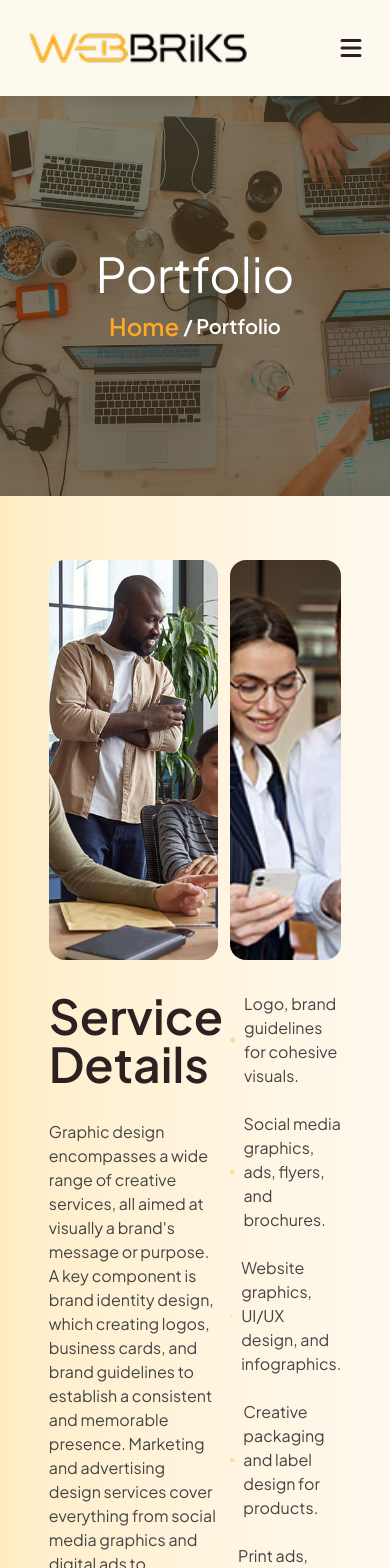
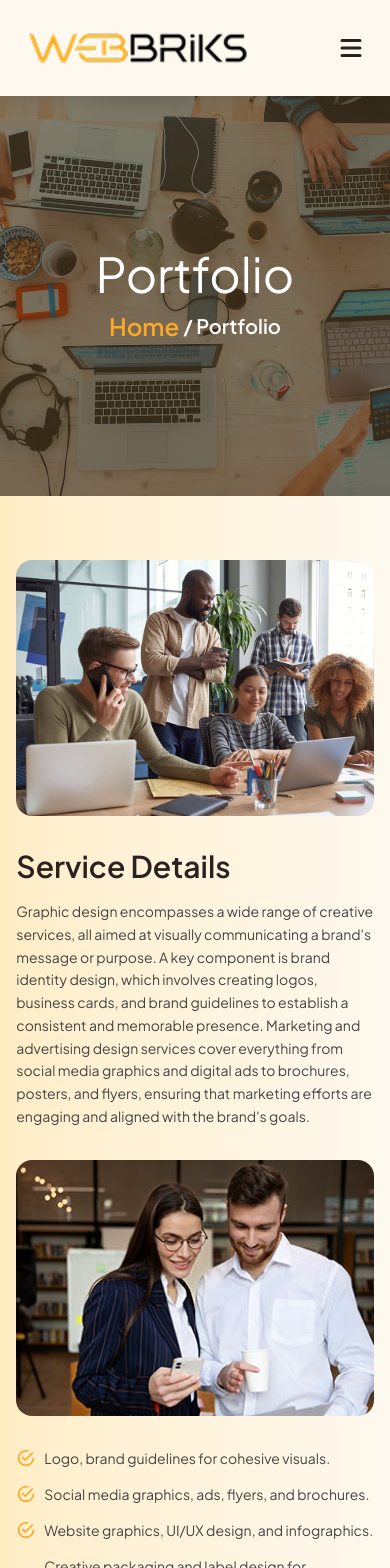
Before and after one commit to 1Inzamam/Digital-agency, a React (Vite) app: page /portfolio in a window 390 px wide. Shown: the top 1568 px of the page. Built offline with nearby package versions, Linux system fonts and the light colour scheme.

Commit message:
serviceDetails component responsive complete

```diff
--- a/src/Components/PortfolioLayout/ServiceDetails.jsx
+++ b/src/Components/PortfolioLayout/ServiceDetails.jsx
@@ -4,34 +4,37 @@ import image2 from "../../assets/image/portfolioimage2.png";
 
 const ServiceDetails = () => {
   return (
-    <div >
-      <div className="w-9/12 mx-auto flex justify-between pt-16 lg:pt-28">
-        <div className="w-[58%] space-y-8">
-          <div className="w-full h-100">
+    <div>
+      <div className="w-11/12 sm:w-10/12 md:w-9/12 mx-auto flex flex-col lg:flex-row justify-between gap-8 pt-16 lg:pt-28">
+        {/* Left Column */}
+        <div className="w-full lg:w-[58%] space-y-8">
+          <div className="w-full h-64 sm:h-80 md:h-96 lg:h-100">
             <img
               className="w-full h-full object-cover rounded-2xl"
               src={image1}
               alt=""
             />
           </div>
-          <div className="space-y-8">
-            <h1 className="text-5xl font-semibold text-primary">
+          <div className="space-y-4 sm:space-y-8">
+            <h1 className="text-3xl sm:text-4xl lg:text-5xl font-semibold text-primary">
               Service Details
             </h1>
-            <p className="text-neutral">
+            <p className="text-neutral text-sm sm:text-base leading-relaxed">
               Graphic design encompasses a wide range of creative services, all
-              aimed at visually a brand's message or purpose. A key component is
-              brand identity design, which creating logos, business cards, and
-              brand guidelines to establish a consistent and memorable presence.
-              Marketing and advertising design services cover everything from
-              social media graphics and digital ads to brochures, posters, and
-              flyers, ensuring that marketing efforts are engaging and aligned
-              with the brand's goals.
+              aimed at visually communicating a brand's message or purpose. A
+              key component is brand identity design, which involves creating
+              logos, business cards, and brand guidelines to establish a
+              consistent and memorable presence. Marketing and advertising
+              design services cover everything from social media graphics and
+              digital ads to brochures, posters, and flyers, ensuring that
+              marketing efforts are engaging and aligned with the brand's goals.
             </p>
           </div>
         </div>
-        <div className="w-[38%] space-y-8">
-          <div className="w-full h-100 ">
+
+        {/* Right Column */}
+        <div className="w-full lg:w-[38%] space-y-8">
+          <div className="w-full h-64 sm:h-80 md:h-96 lg:h-100">
             <img
               className="w-full h-full object-cover rounded-2xl"
               src={image2}
@@ -39,25 +42,25 @@ const ServiceDetails = () => {
             />
           </div>
           <div>
-            <ul className="space-y-6">
-              <li  className="flex items-center gap-2 text-neutral">
-                <IoMdCheckmarkCircleOutline className="text-[#FFA726] text-xl" />
+            <ul className="space-y-4 sm:space-y-6">
+              <li className="flex items-center gap-2 text-neutral text-sm sm:text-base">
+                <IoMdCheckmarkCircleOutline className="text-[#FFA726] text-xl shrink-0" />
                 Logo, brand guidelines for cohesive visuals.
               </li>
-              <li className="flex items-center gap-2 text-neutral">
-                <IoMdCheckmarkCircleOutline className="text-[#FFA726] text-xl" />
+              <li className="flex items-center gap-2 text-neutral text-sm sm:text-base">
+                <IoMdCheckmarkCircleOutline className="text-[#FFA726] text-xl shrink-0" />
                 Social media graphics, ads, flyers, and brochures.
               </li>
-              <li className="flex items-center gap-2 text-neutral">
-                <IoMdCheckmarkCircleOutline  className="text-[#FFA726] text-xl"/>
+              <li className="flex items-center gap-2 text-neutral text-sm sm:text-base">
+                <IoMdCheckmarkCircleOutline className="text-[#FFA726] text-xl shrink-0" />
                 Website graphics, UI/UX design, and infographics.
               </li>
-              <li className="flex items-center gap-2 text-neutral">
-                <IoMdCheckmarkCircleOutline className="text-[#FFA726] text-xl" />
+              <li className="flex items-center gap-2 text-neutral text-sm sm:text-base">
+                <IoMdCheckmarkCircleOutline className="text-[#FFA726] text-xl shrink-0" />
                 Creative packaging and label design for products.
               </li>
-              <li className="flex items-center gap-2 text-neutral">
-                <IoMdCheckmarkCircleOutline className="text-[#FFA726] text-xl" />
+              <li className="flex items-center gap-2 text-neutral text-sm sm:text-base">
+                <IoMdCheckmarkCircleOutline className="text-[#FFA726] text-xl shrink-0" />
                 Print ads, presentations, and custom typography.
               </li>
             </ul>
```
